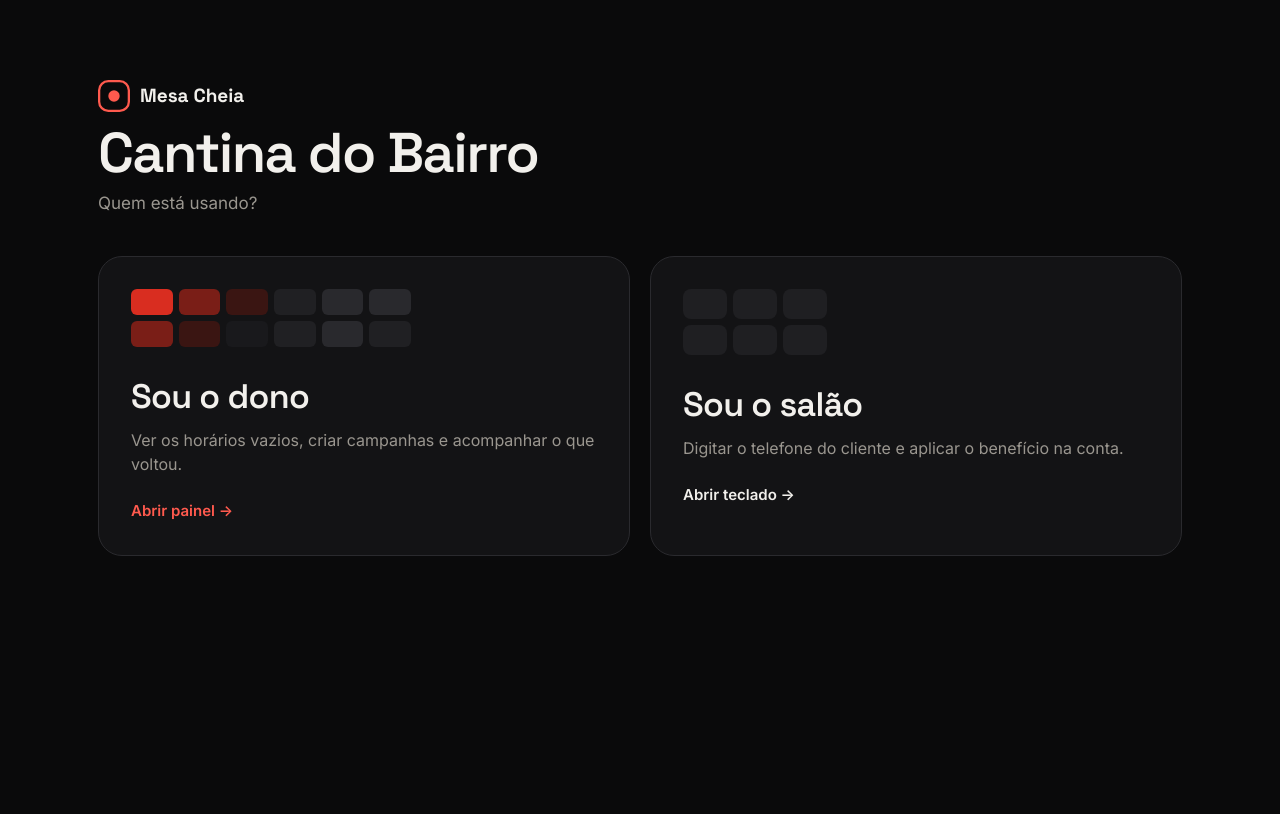
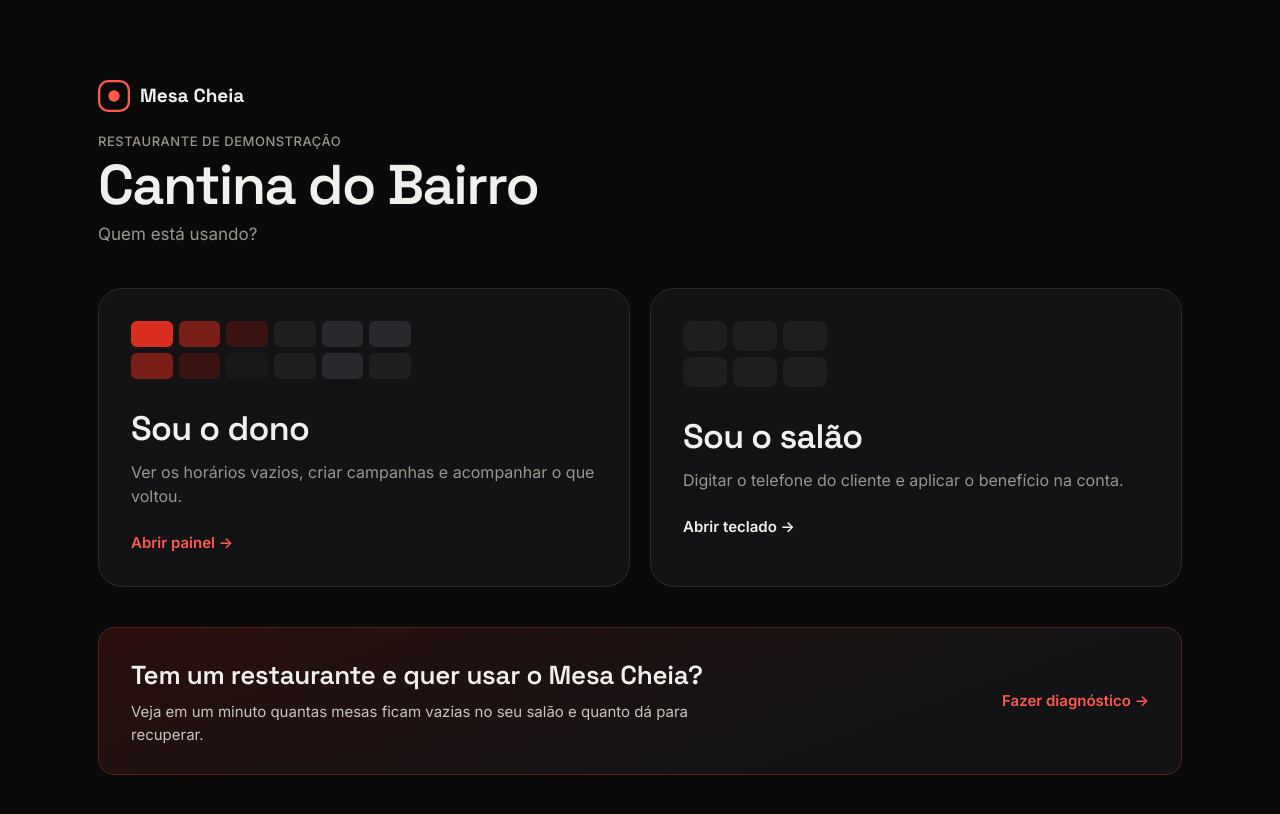
Before and after one commit to joyce-iroz/Case_ifood, a Next.js app in the folder mesa-cheia/: page / in a window 1280 px wide. Shown: the top 814 px of the page. Built offline with nearby package versions, Linux system fonts and the light colour scheme.

Commit message:
Add files via upload

```diff
--- a/mesa-cheia/app/diagnostico/page.tsx
+++ b/mesa-cheia/app/diagnostico/page.tsx
@@ -1,3 +1,4 @@
+import Link from "next/link";
 import { Marca } from "@/components/Marca";
 import { Diagnostico } from "@/components/Diagnostico";
 
@@ -9,6 +10,9 @@ export default function PaginaDiagnostico() {
       <header className="barra">
         <div className="barra-conteudo">
           <Marca />
+          <nav className="papeis-nav" aria-label="Navegação">
+            <Link href="/">Ver a demonstração</Link>
+          </nav>
         </div>
       </header>
       <main className="pagina diagnostico">
--- a/mesa-cheia/app/globals.css
+++ b/mesa-cheia/app/globals.css
@@ -743,3 +743,18 @@ code, .mono { font-family: var(--fonte-mono); }
 .dias-editor { display: flex; flex-wrap: wrap; gap: 8px; margin-bottom: 10px; }
 .dias-editor .opcao { min-width: 64px; }
 .editor-janelas > .legenda { margin-top: 8px; }
+
+/* entrada: a Cantina é a demo; o bloco de baixo é para outros restaurantes */
+.inicio-rotulo { display: block; margin-top: 20px; font-size: 13px; font-weight: 500; letter-spacing: 0.04em; text-transform: uppercase; color: var(--texto-suave); }
+.inicio-rotulo + h1 { margin-top: 4px; }
+.inicio-novo {
+  display: flex; flex-wrap: wrap; align-items: center; justify-content: space-between; gap: 16px 32px;
+  padding: 28px 32px; border-radius: var(--raio); text-decoration: none; color: var(--texto);
+  background: linear-gradient(160deg, var(--vermelho-fundo), var(--superficie) 70%);
+  border: 1px solid var(--vermelho-borda);
+}
+.inicio-novo:hover { border-color: var(--vermelho); }
+.inicio-novo strong { font-family: var(--fonte-titulo); font-size: clamp(20px, 2.6vw, 26px); font-weight: 600; letter-spacing: -0.01em; }
+.inicio-novo p { margin: 6px 0 0; color: var(--texto-2); font-size: 15px; max-width: 560px; }
+.inicio-novo .chamada { color: var(--vermelho); font-weight: 600; white-space: nowrap; }
+@media (max-width: 600px) { .inicio-novo { padding: 22px 20px; } }
--- a/mesa-cheia/app/page.tsx
+++ b/mesa-cheia/app/page.tsx
@@ -8,6 +8,7 @@ export default function Inicio() {
     <main className="inicio">
       <div>
         <Marca tamanho={32} />
+        <span className="inicio-rotulo">Restaurante de demonstração</span>
         <h1>Cantina do Bairro</h1>
         <p className="legenda">Quem está usando?</p>
       </div>
@@ -37,6 +38,14 @@ export default function Inicio() {
           <span className="chamada">Abrir teclado →</span>
         </Link>
       </div>
+
+      <Link href="/diagnostico" className="inicio-novo">
+        <div>
+          <strong>Tem um restaurante e quer usar o Mesa Cheia?</strong>
+          <p>Veja em um minuto quantas mesas ficam vazias no seu salão e quanto dá para recuperar.</p>
+        </div>
+        <span className="chamada">Fazer diagnóstico →</span>
+      </Link>
     </main>
   );
 }
```
Also changed, not shown: 2 other files (tests, documents, lock files or other folders).
